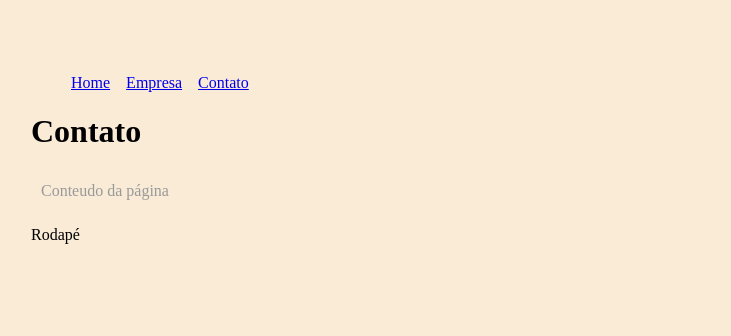
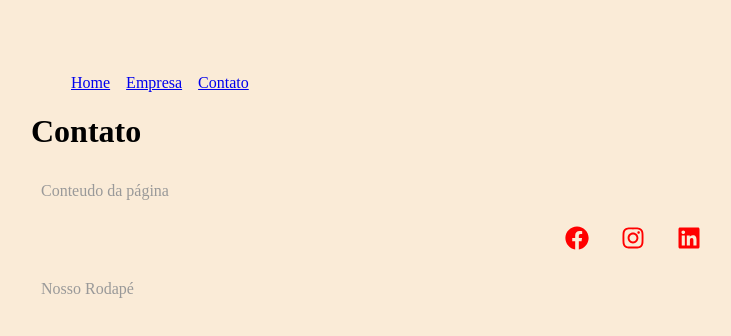
Before and after one commit to Vitorio10/meu-projeto, a React (Create React App) app: page /contato in a window 1280 px wide. Shown: the top 336 px of the page, without its empty margins (27-758 px from the left). Built offline with nearby package versions, Linux system fonts and the light colour scheme; the HTML template or start-up script is replaced by a standard one.

Commit message:
Usando icones

```diff
--- a/package.json
+++ b/package.json
@@ -8,6 +8,7 @@
     "@testing-library/user-event": "^13.5.0",
     "react": "^18.3.1",
     "react-dom": "^18.3.1",
+    "react-icons": "^5.3.0",
     "react-router-dom": "^6.26.1",
     "react-scripts": "5.0.1",
     "web-vitals": "^2.1.4"
--- a/src/components/Layout/Footer.jsx
+++ b/src/components/Layout/Footer.jsx
@@ -1,5 +1,16 @@
+import { FaFacebook, FaInstagram, FaLinkedin } from "react-icons/fa"
+import styles from "./Footer.module.css"
 function Footer(){
-    return <footer> Rodapé</footer>
+    return (
+        <footer>
+            <ul className={styles.social_list}>
+                <li><FaFacebook/></li>
+                <li><FaInstagram/></li>
+                <li><FaLinkedin/></li>
+            </ul>
+            <p>Nosso Rodapé</p>
+        </footer>
+    )
 }
 
 export default Footer
--- /dev/null
+++ b/src/components/Layout/Footer.module.css
@@ -0,0 +1,15 @@
+.social_list{
+    display: flex;
+    justify-content: center;
+    align-items: center;
+    list-style: none;
+}
+.social_list li {
+    margin: 0 1em;
+}
+
+.social_list svg{
+    font-size: 1.5em;
+    cursor: pointer;
+    color: red;
+}
```
Also changed, not shown: 1 other file (tests, documents, lock files or other folders).
